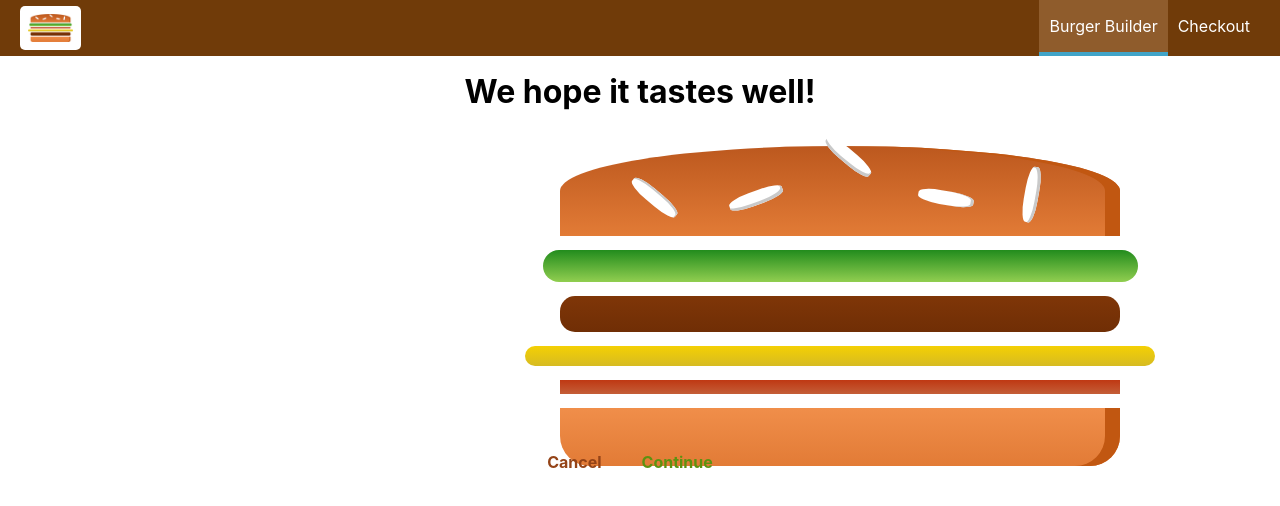
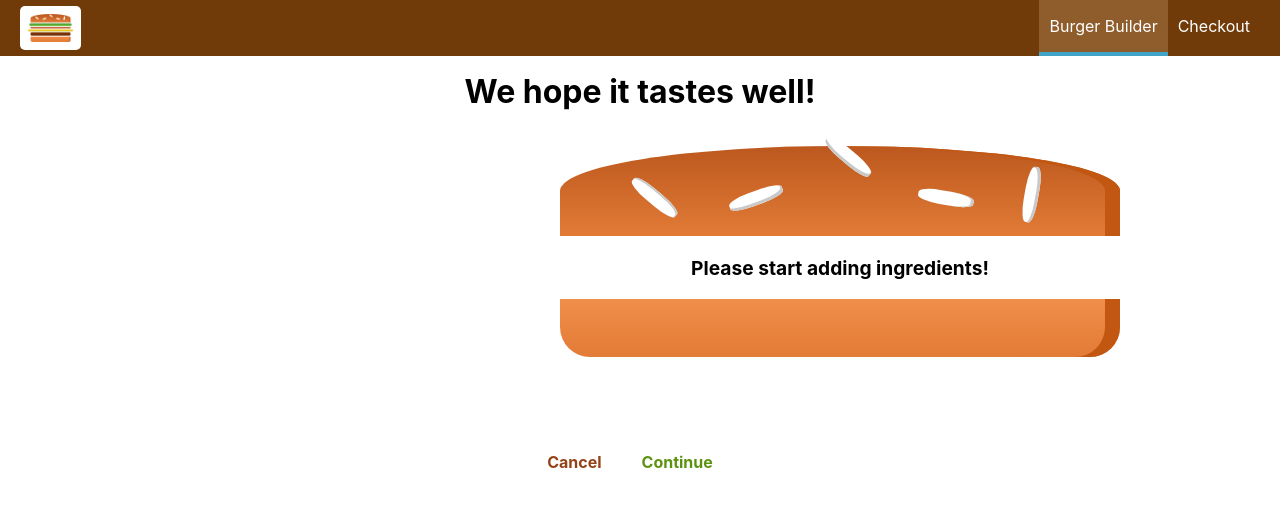
Before and after one commit to martincserep/BurgerBuilder, a React (Create React App) app: page /checkout in a window 1280 px wide. Shown: the top 506 px of the page. Built offline with nearby package versions, Linux system fonts and the light colour scheme.

Commit message:
passing ingredients with query params

```diff
--- a/src/containers/BurgerBuilder/index.js
+++ b/src/containers/BurgerBuilder/index.js
@@ -92,7 +92,15 @@
         //     .catch(error => {
         //         this.setState({ loading: false, purchasing: false})
         //     });
-        this.props.history.push("/checkout");
+        const queryParams = [];
+        for(let i in this.state.ingredients) {
+            queryParams.push(encodeURIComponent(i) + '=' + encodeURIComponent(this.state.ingredients[i]));
+        }
+        const queryString = queryParams.join('&');
+        this.props.history.push({
+            pathname: "/checkout",
+            search: '?' + queryString
+        });
     }
 
     removeIngredientHandler = ( type ) => {
--- a/src/containers/Checkout/index.js
+++ b/src/containers/Checkout/index.js
@@ -16,6 +16,14 @@
     checkoutContinuedHandler = () => {
         this.props.history.replace('/checkout/contact-data')
     }
+    componentDidMount() {
+        const query = new URLSearchParams(this.props.location.search);
+        const ingredients = {};
+        for(let param of query.entries()) {
+            ingredients[param[0]] = +param[1];
+        }
+        this.setState({ingredients: ingredients});
+    }
     render() {
         return (
             <div>
```
